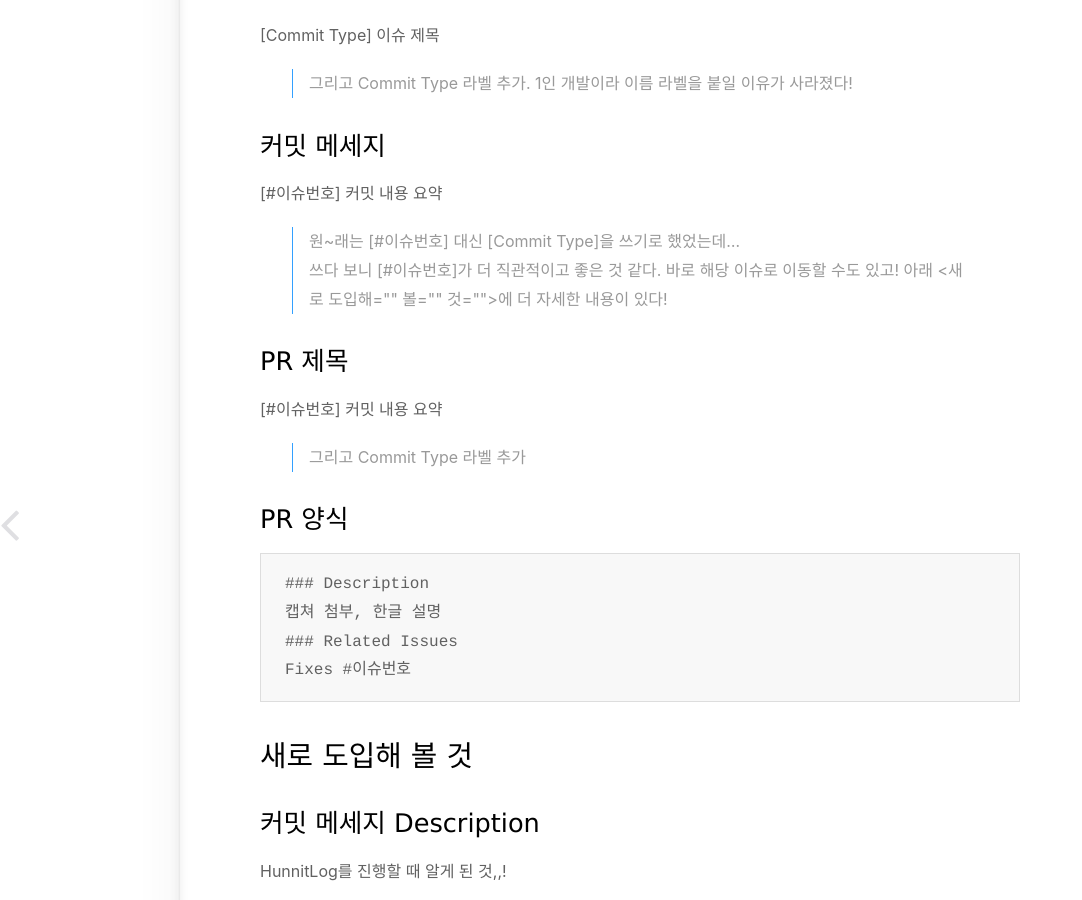
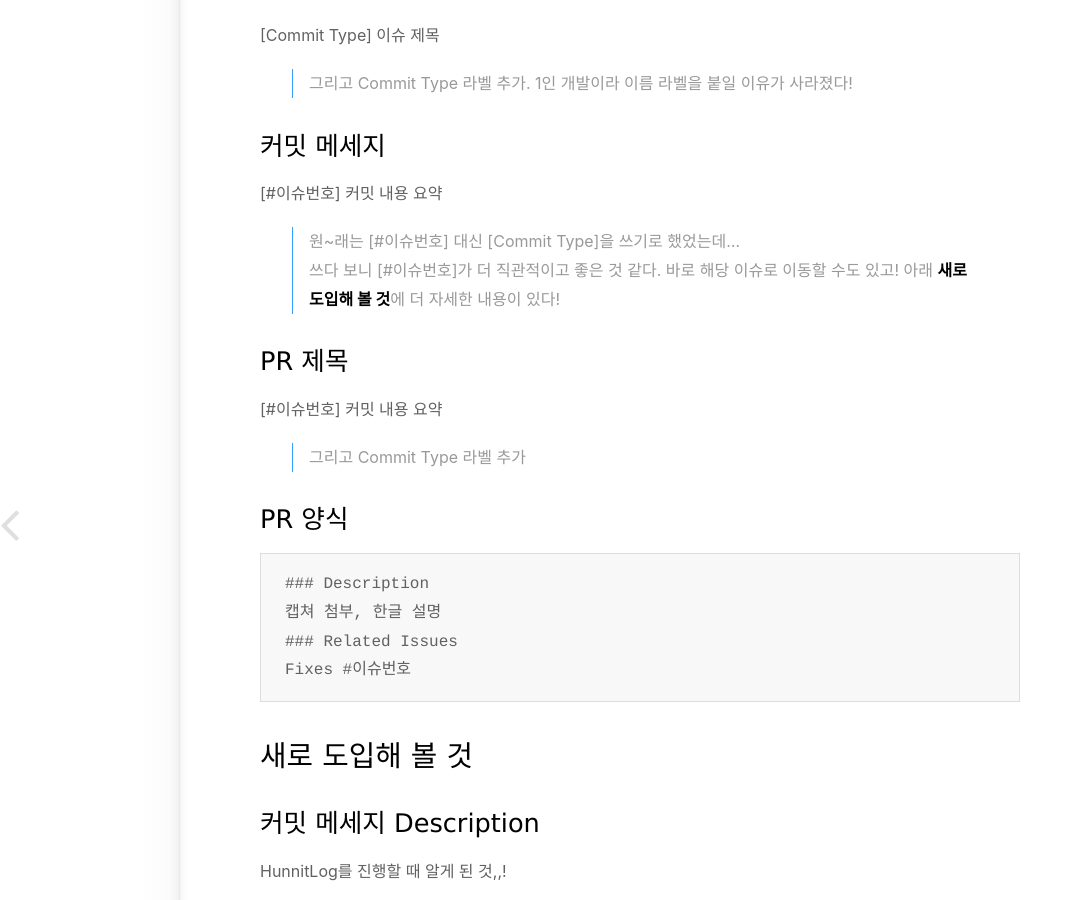
Before and after one commit to jeongchoyi/jeongchoyi.github.io, a Jekyll site: the page built from _posts/2021-03-13-beer-itda-setting.md, in a window 1280 px wide and 900 px high, scrolled down 2637 px. Shown: the whole window, without its empty margins (0-1082 px from the left). Built offline with Jekyll 4.4.1, drawn with Linux system fonts in a browser that asks for light colours; some web fonts are replaced; some of the changed lines change nothing that is shown.

Commit message:
modify markdown

```diff
--- a/_posts/2021-03-13-beer-itda-setting.md
+++ b/_posts/2021-03-13-beer-itda-setting.md
@@ -92,7 +92,7 @@ MOMO에서 했던 것 처럼,
 
 > 원~래는 [#이슈번호] 대신 [Commit Type]을 쓰기로 했었는데...
 > 쓰다 보니 [#이슈번호]가 더 직관적이고 좋은 것 같다. 바로 해당 이슈로 이동할 수도 있고!
-> 아래 <새로 도입해 볼 것>에 더 자세한 내용이 있다!
+> 아래 **새로 도입해 볼 것**에 더 자세한 내용이 있다!
 
 ### PR 제목
 
```
